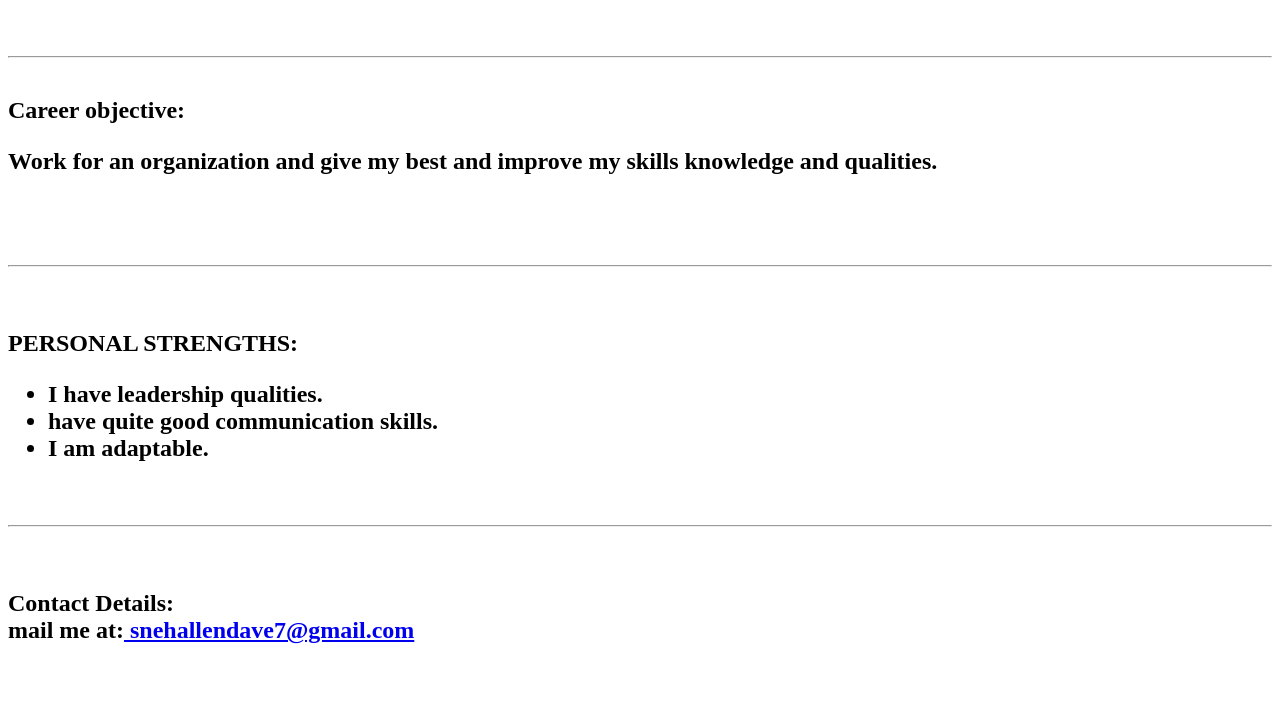
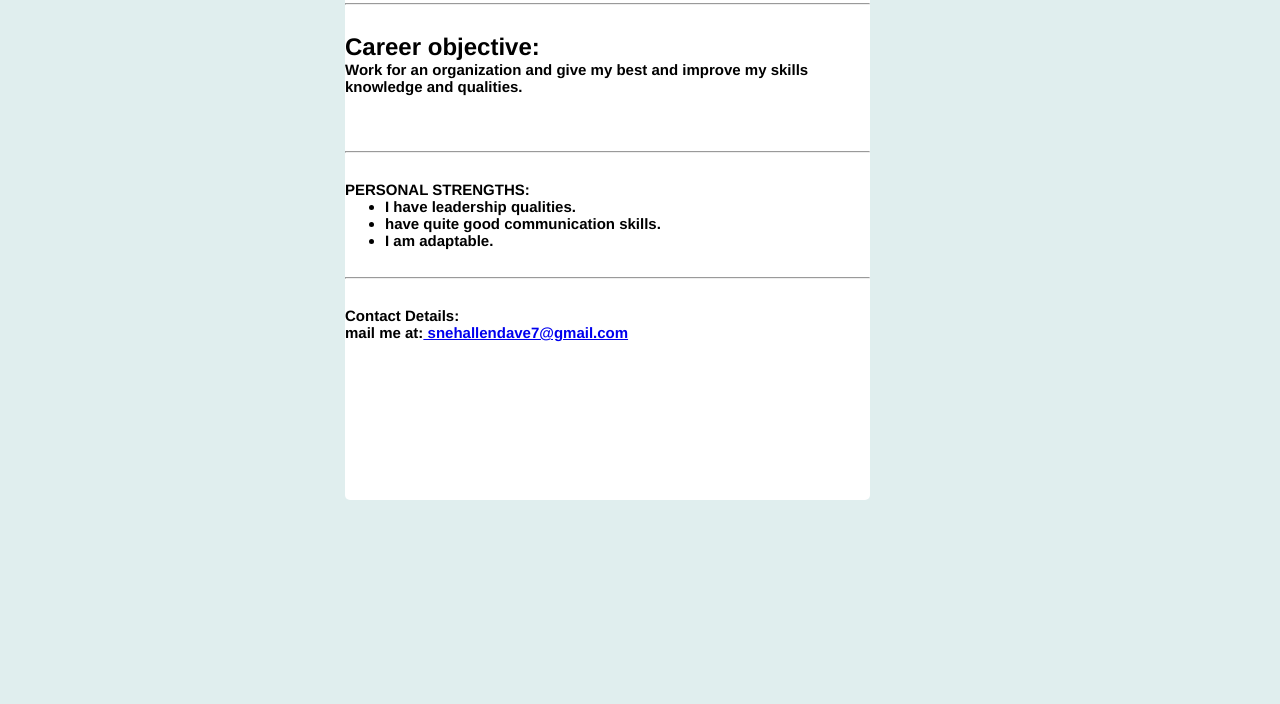
Before and after one commit to snehal4041/personal-portfolio-page1, a plain HTML site: page index.html in a window 1280 px wide. Shown: the part 96-800 px from the top of the page. Drawn offline with Linux system fonts and the light colour scheme.

Commit message:
Update style.css

```diff
--- a/style.css
+++ b/style.css
@@ -1 +1,28 @@
-/* Add your CSS code here */
+
+* {
+    font-family: Helvetica, Arial, sans-serif;
+    max-width: 700px;
+    margin: auto;
+
+  }
+
+body {
+      min-width: 500px;
+      background-color: #e0eeee;
+  }
+div {
+  border-radius: 5px;
+}
+
+.profileBody {
+    display: inline-block;
+    background-color: white;
+    margin-top: 6px;
+    margin-left: 55px;
+    width: 75%;
+    height: 590px;
+  }
+ul,p
+{
+	font-size:15px;
+}
```
